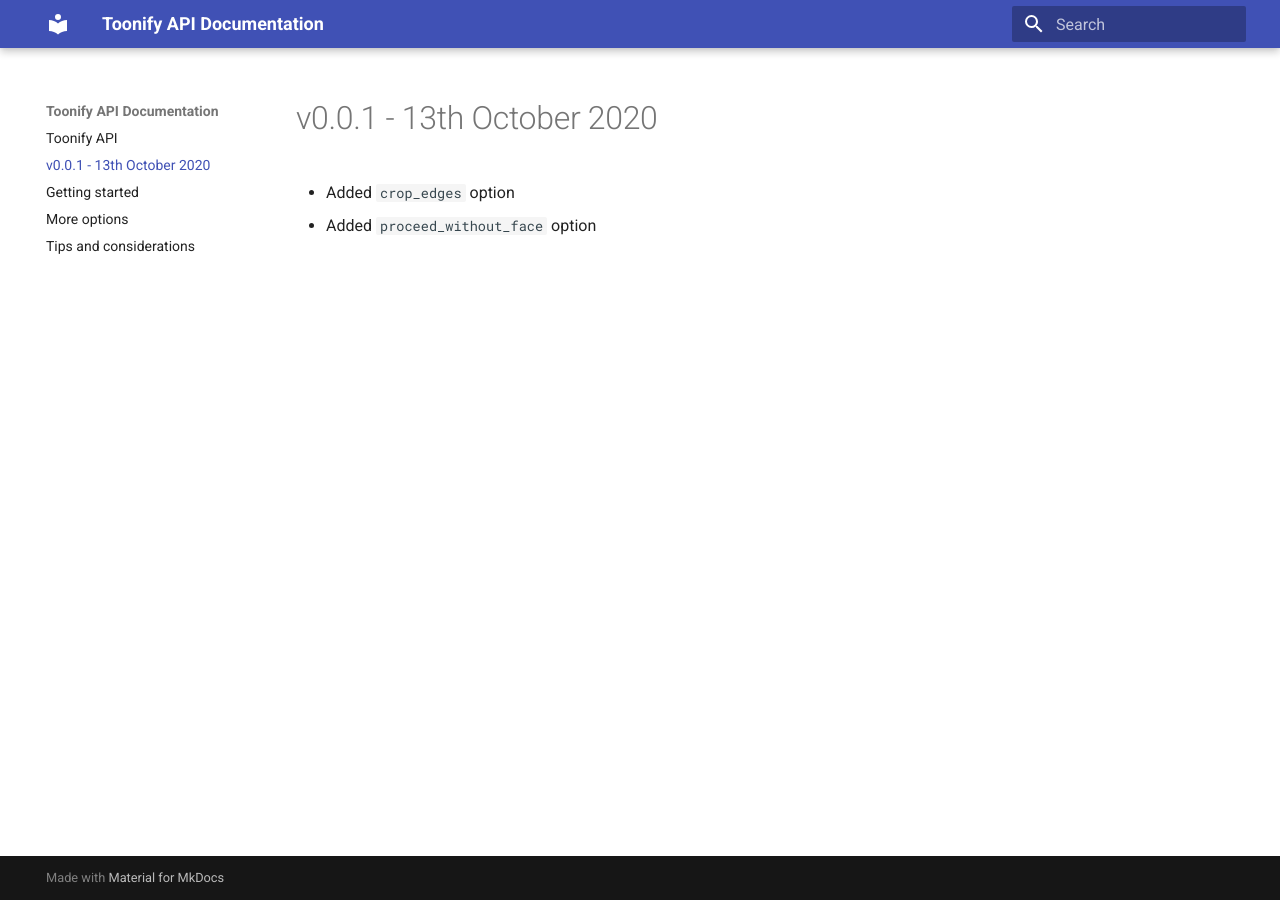
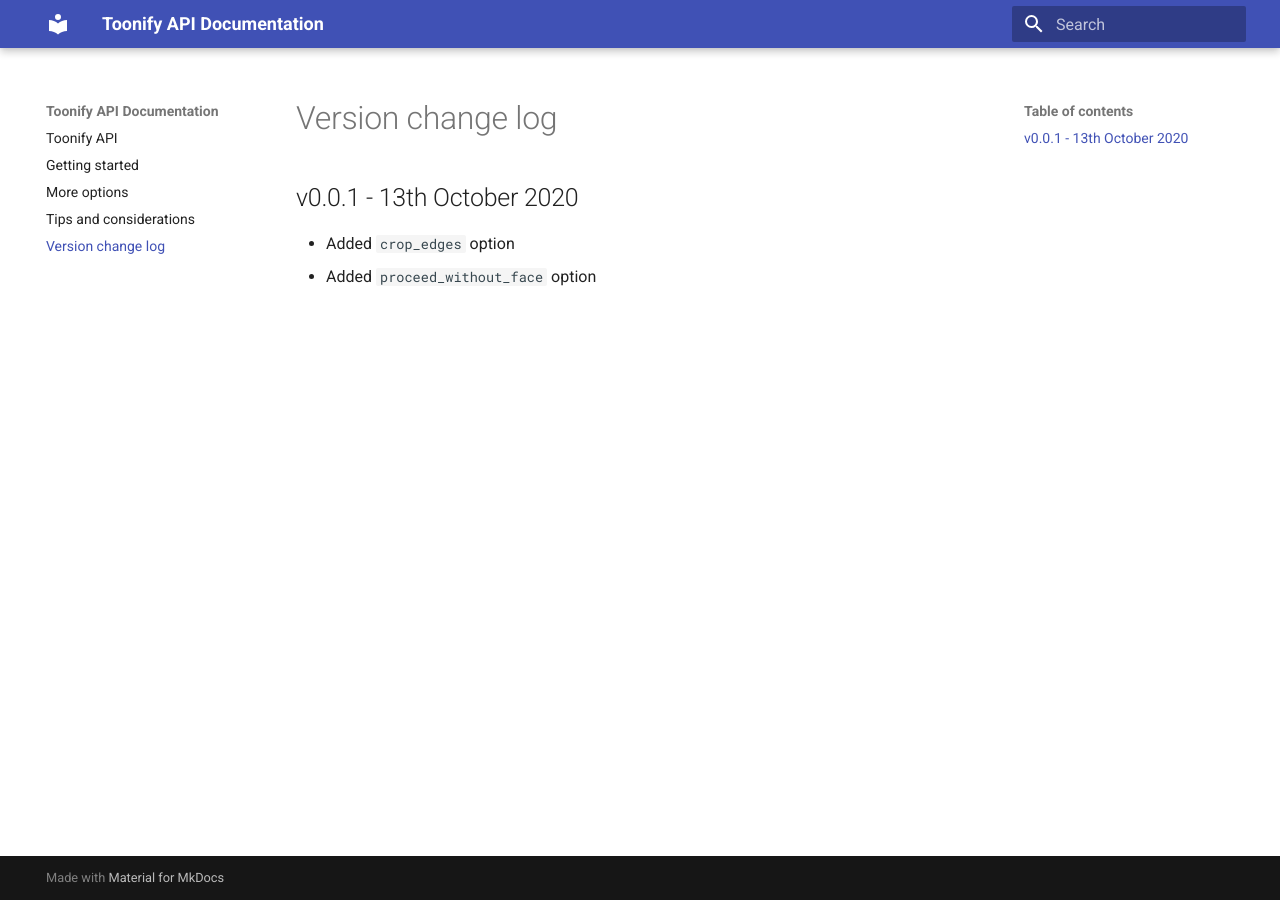
Before and after one commit to justinpinkney/toonify-api-docs, an MkDocs documentation site: the page built from docs/version-change-log.md, in a window 1280 px wide. Built offline with MkDocs 1.6.1 and Material for MkDocs 9.7.7, drawn with Linux system fonts in a browser that asks for light colours.

Commit message:
update naming

```diff
--- a/docs/change-log.md
+++ b/docs/version-change-log.md
@@ -1,4 +1,4 @@
-# v0.0.1 - 13th October 2020
+## v0.0.1 - 13th October 2020
 
 - Added `crop_edges` option
 - Added `proceed_without_face` option
```
